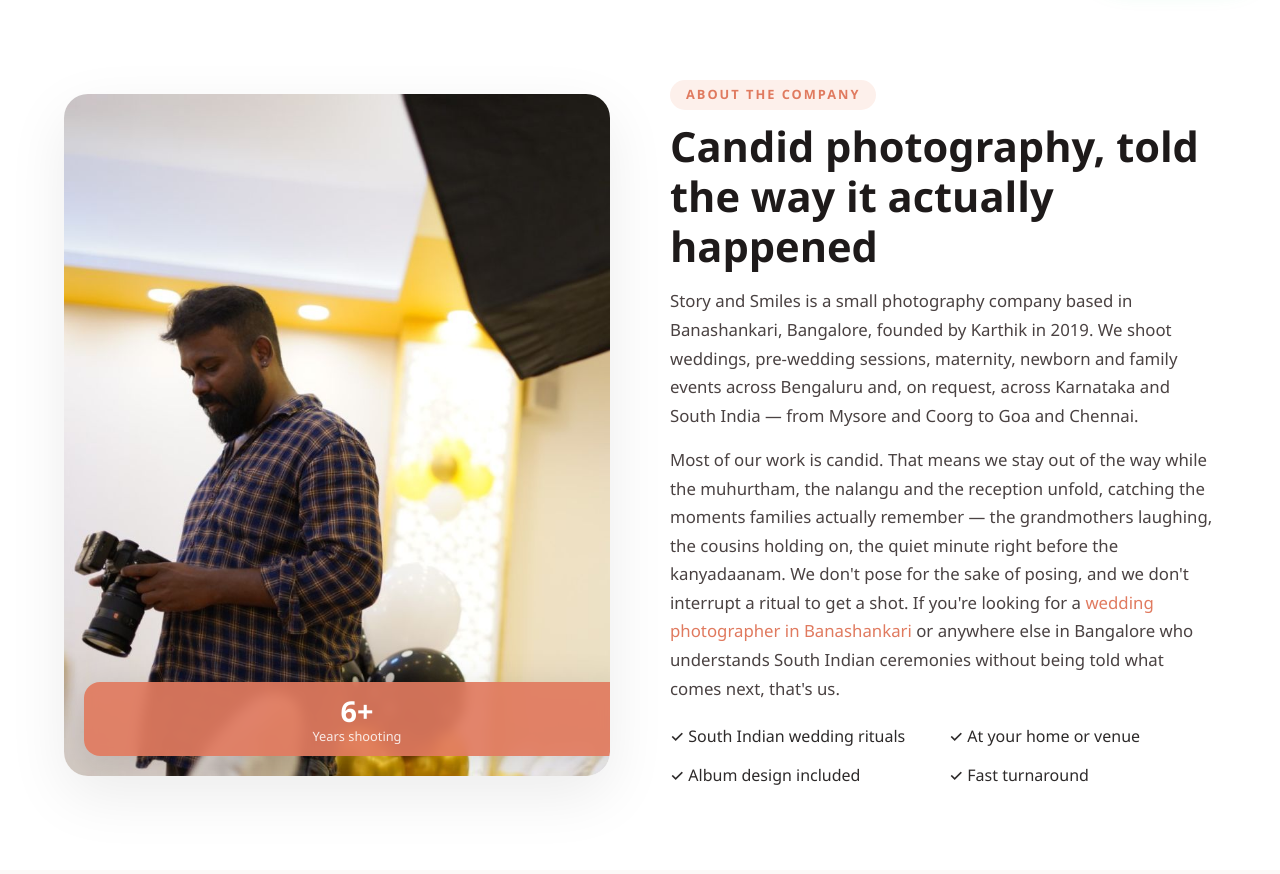
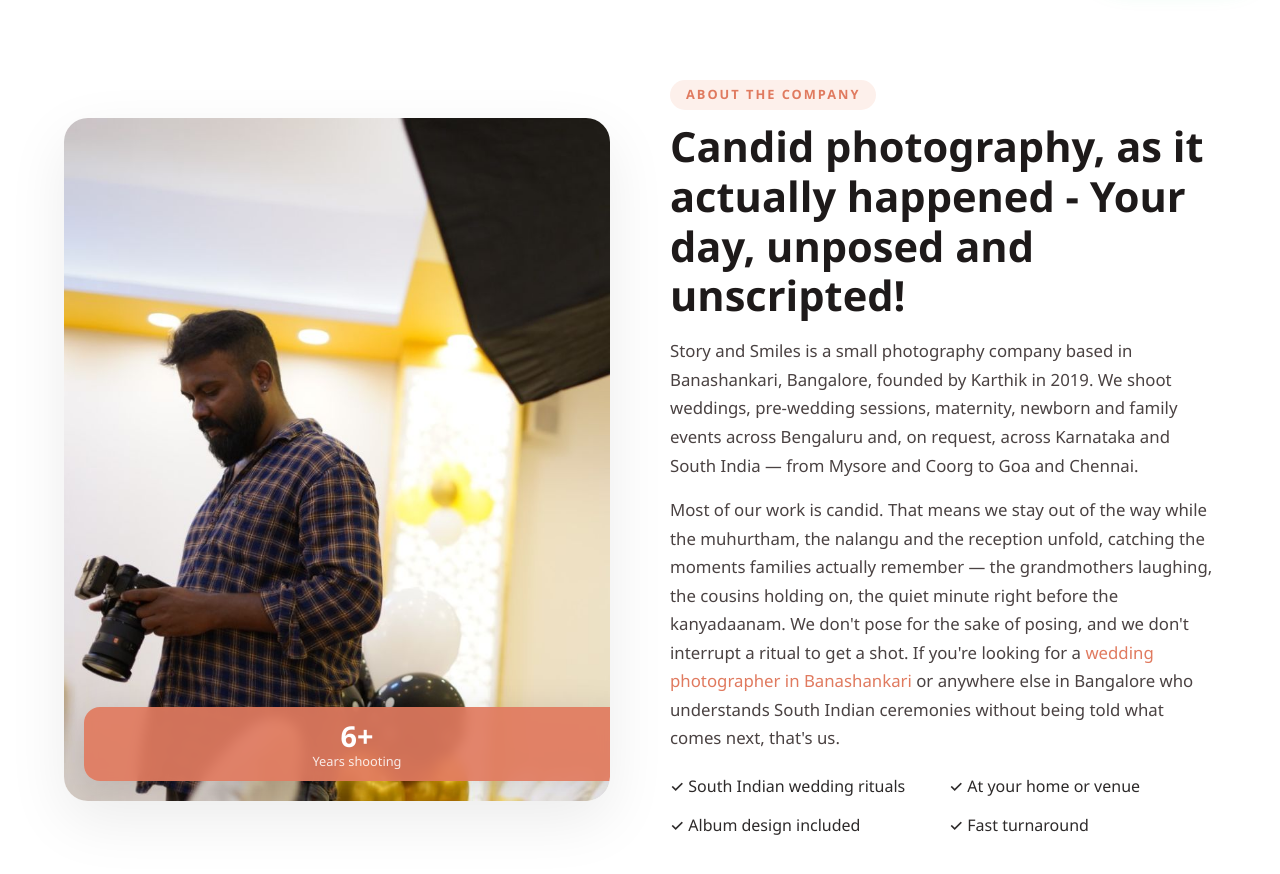
Before and after one commit to Kirankumarvel/story-and-smiles-photography, a plain HTML site: page index.html in a window 1280 px wide. Shown: the part 800-1674 px from the top of the page. Drawn offline with Linux system fonts and the light colour scheme; files whose address does not match are found by name.

Commit message:
H2 updated Candid photography, as it actually happened - Your day, unposed and unscripted!

```diff
--- a/index.html
+++ b/index.html
@@ -1164,7 +1164,7 @@
                     <div>
                         <span class="section-subtitle">About the company</span>
                         <h2 class="section-title" id="about-heading" style="text-align:left;">
-                            Candid photography, told the way it actually happened
+                            Candid photography, as it actually happened - Your day, unposed and unscripted!
                         </h2>
                         <p class="about-text" id="about-summary">
                             Story and Smiles is a small photography company based in Banashankari, Bangalore, founded by Karthik in 2019. We shoot weddings, pre-wedding sessions, maternity, newborn and family events across Bengaluru and, on request, across Karnataka and South India — from Mysore and Coorg to Goa and Chennai.
```
